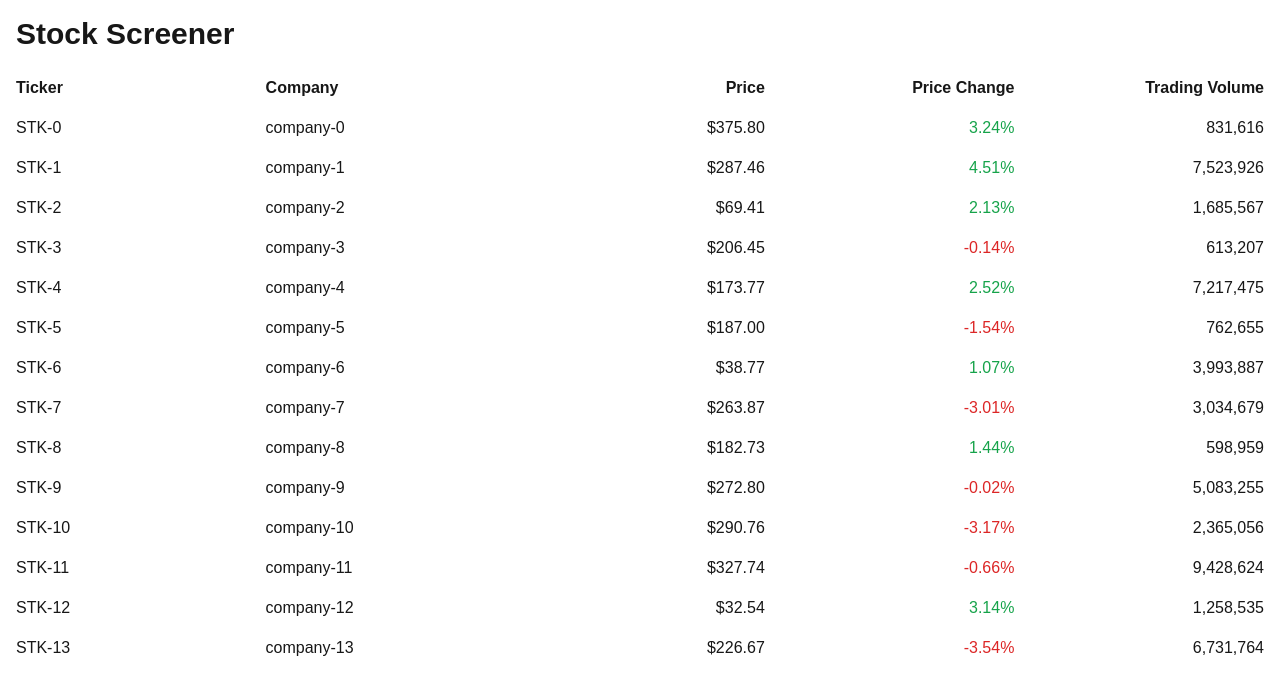
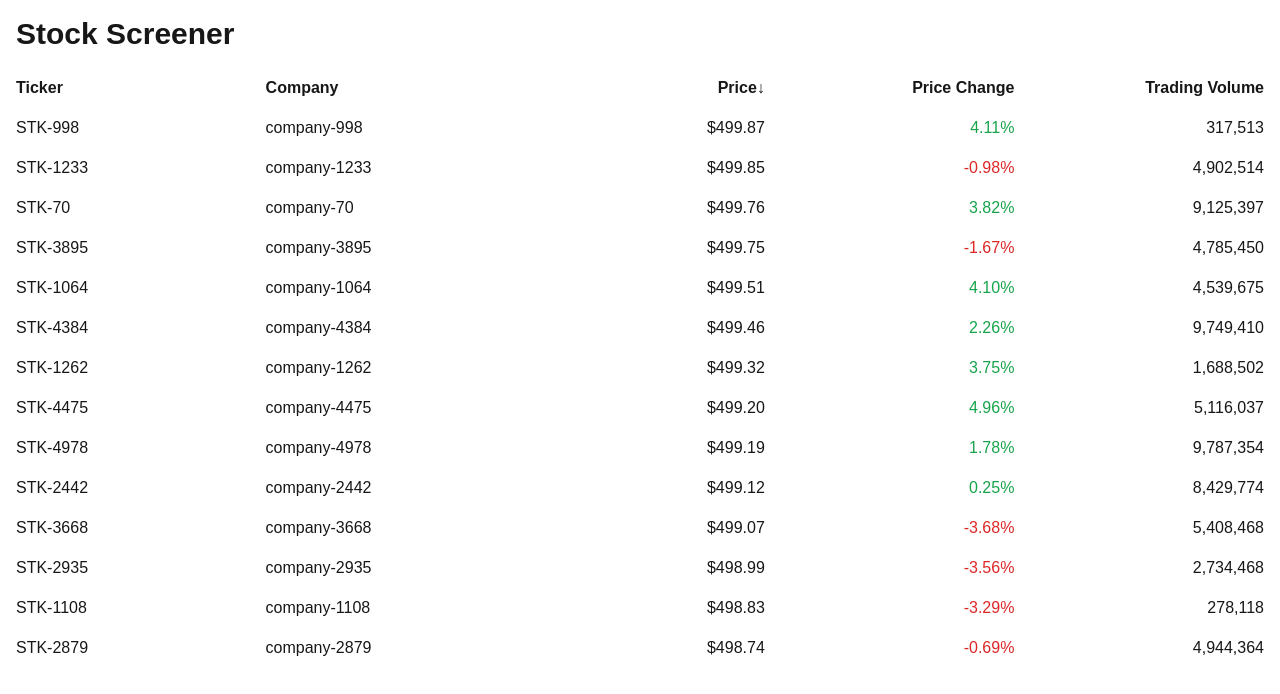
Before and after one commit to Esther9904/stock-screener, a Next.js app: page / in a window 1280 px wide. Shown: the top 694 px of the page. Built offline with nearby package versions, Linux system fonts and the light colour scheme.

Commit message:
Implemented sorting in ascending and descending

```diff
--- a/src/components/StockTable.tsx
+++ b/src/components/StockTable.tsx
@@ -1,7 +1,7 @@
 "use client";
 import { Stock } from "@/types/stock";
-import { useRef } from "react";
-import { useReactTable, getCoreRowModel, flexRender } from "@tanstack/react-table";
+import { useRef, useState } from "react";
+import { useReactTable, getCoreRowModel, getSortedRowModel, flexRender, SortingState } from "@tanstack/react-table";
 import { stockColumns } from "@/components/columns";
 import StockRow from "@/components/StockRow"
 import { useVirtualizer } from "@tanstack/react-virtual";
@@ -11,10 +11,14 @@ interface StockTableProps {
 
 export default function StockTable({ stocks }: StockTableProps){
     const parentRef = useRef<HTMLDivElement>(null)
+    const [sorting, setSorting] = useState<SortingState>([{ id: "currentPrice", desc: true }])
     const table = useReactTable({
         data: stocks,
         columns: stockColumns,
         getCoreRowModel: getCoreRowModel(),
+        state: { sorting},
+        onSortingChange: setSorting,
+        getSortedRowModel: getSortedRowModel(),
     })
     const { rows } = table.getRowModel()
 
@@ -33,8 +37,14 @@ export default function StockTable({ stocks }: StockTableProps){
             {table.getHeaderGroups().map((headerGroup) => (
                 <div key={headerGroup.id} className="grid grid-cols-5 px-4 py-2 font-bold sticky top-0 z-10 bg-white">
                     {headerGroup.headers.map((header) => (
-                        <span key={header.id} className={`${rightAlignedColumns.includes(header.column.id) ? "text-right" : ""}`}>
+                        <span
+                            key={header.id}
+                            onClick={header.column.getToggleSortingHandler()}
+                            className={`cursor-pointer select-none ${rightAlignedColumns.includes(header.column.id) ? "text-right" : ""}`}
+                        >
                             {flexRender(header.column.columnDef.header, header.getContext())}
+                            {header.column.getIsSorted() === "asc" && "↑"}
+                            {header.column.getIsSorted() === "desc" && "↓"}
                         </span>
                     ))}
                 </div>
```
